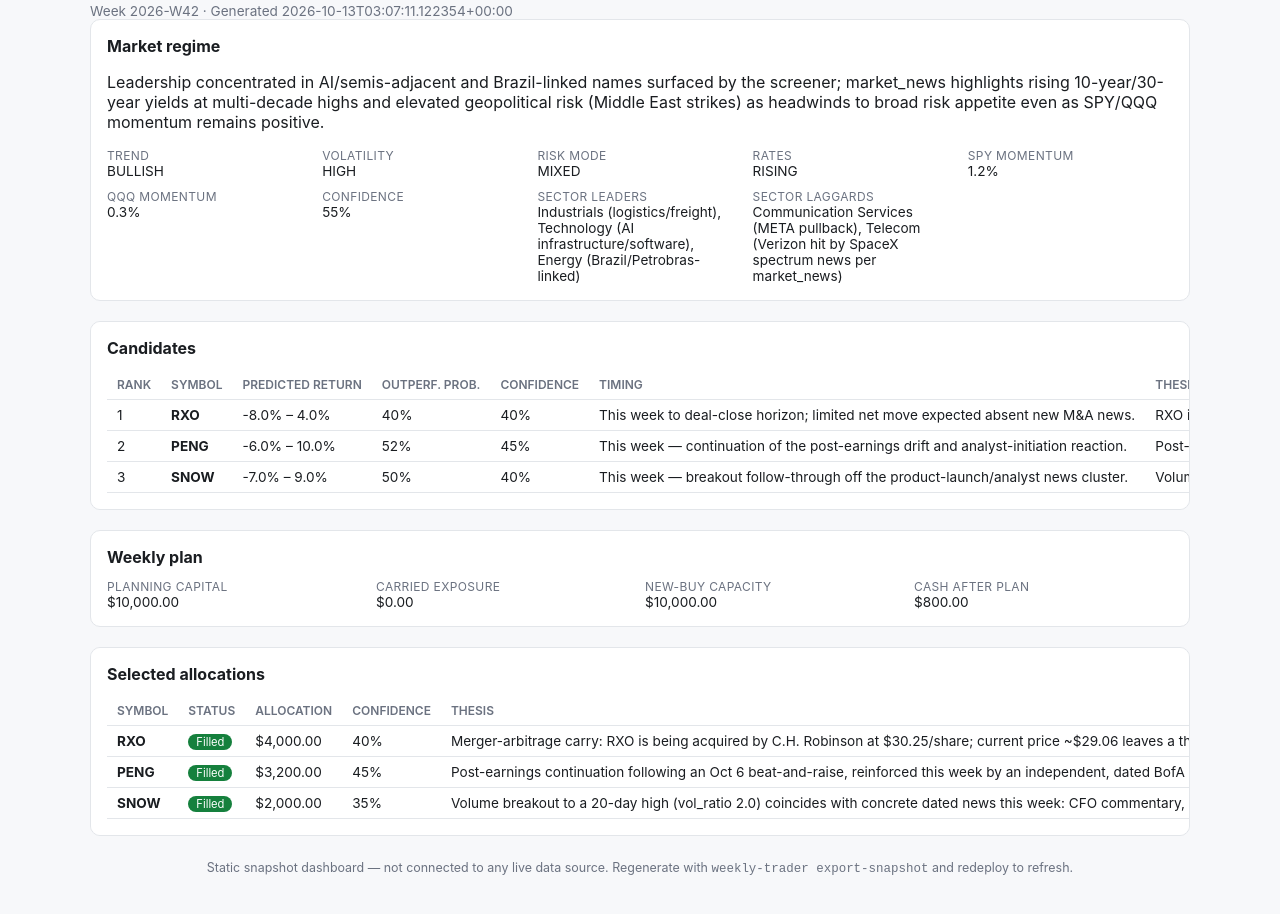
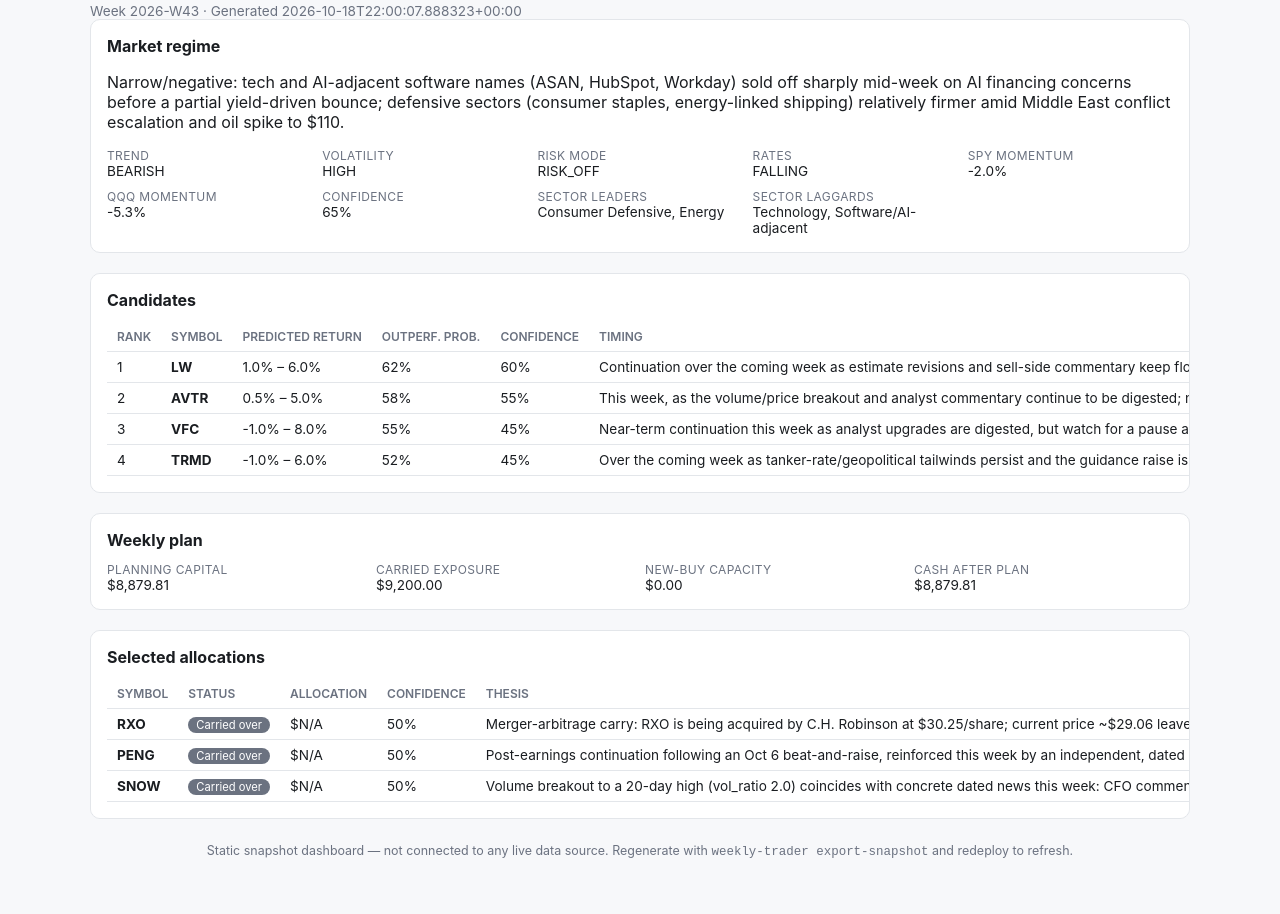
Before and after one commit to ashwin1224/rhood-trader, a plain HTML site: page index.html in a window 1280 px wide. Shown: the part 1188-2102 px from the top of the page. Drawn offline with nearby package versions, Linux system fonts and the light colour scheme.

Commit message:
Update snapshot 2026-10-18 22:02:36Z

```diff
--- a/latest_research_report.html
+++ b/latest_research_report.html
@@ -1,18 +1,18 @@
-<div class="meta">Week 2026-W42 · Generated 2026-10-13T03:07:11.122354+00:00</div>
+<div class="meta">Week 2026-W43 · Generated 2026-10-18T22:00:07.888323+00:00</div>
 
 <div class="panel">
   <h2>Market regime</h2>
-  <p>Leadership concentrated in AI/semis-adjacent and Brazil-linked names surfaced by the screener; market_news highlights rising 10-year/30-year yields at multi-decade highs and elevated geopolitical risk (Middle East strikes) as headwinds to broad risk appetite even as SPY/QQQ momentum remains positive.</p>
+  <p>Narrow/negative: tech and AI-adjacent software names (ASAN, HubSpot, Workday) sold off sharply mid-week on AI financing concerns before a partial yield-driven bounce; defensive sectors (consumer staples, energy-linked shipping) relatively firmer amid Middle East conflict escalation and oil spike to $110.</p>
   <div class="kv">
-    <div><span>Trend</span>BULLISH</div>
+    <div><span>Trend</span>BEARISH</div>
     <div><span>Volatility</span>HIGH</div>
-    <div><span>Risk mode</span>MIXED</div>
-    <div><span>Rates</span>RISING</div>
-    <div><span>SPY momentum</span>1.2%</div>
-    <div><span>QQQ momentum</span>0.3%</div>
-    <div><span>Confidence</span>55%</div>
-    <div><span>Sector leaders</span>Industrials (logistics/freight), Technology (AI infrastructure/software), Energy (Brazil/Petrobras-linked)</div>
-    <div><span>Sector laggards</span>Communication Services (META pullback), Telecom (Verizon hit by SpaceX spectrum news per market_news)</div>
+    <div><span>Risk mode</span>RISK_OFF</div>
+    <div><span>Rates</span>FALLING</div>
+    <div><span>SPY momentum</span>-2.0%</div>
+    <div><span>QQQ momentum</span>-5.3%</div>
+    <div><span>Confidence</span>65%</div>
+    <div><span>Sector leaders</span>Consumer Defensive, Energy</div>
+    <div><span>Sector laggards</span>Technology, Software/AI-adjacent</div>
   </div>
 </div>
 
@@ -27,33 +27,43 @@
         <tbody>
         <tr>
           <td>1</td>
-          <td><strong>RXO</strong></td>
-          <td>-8.0% – 4.0%</td>
-          <td>40%</td>
-          <td>40%</td>
-          <td>This week to deal-close horizon; limited net move expected absent new M&amp;A news.</td>
-          <td>RXO is being acquired by C.H. Robinson at $30.25/share (deal-anchored fair value ~$26.23, current price ~$29.06); the stock&#x27;s #1-ranked momentum and rs_improvement bucket placement reflects merger-arb convergence rather than organic momentum that can keep extending. With the price already near the deal terms, the remaining spread is thin and the &#x27;thesis&#x27; is really a low-volatility arb carry into the close, not a fresh breakout.</td>
-          <td>Deal-related: regulatory/closing risk or renegotiation could move the stock sharply either way; also the stock is within ~4% of the $30.25 takeout price, capping upside while leaving event risk on the downside if the deal falters. News flags are mixed (&#x27;3 reasons to avoid&#x27;).</td>
+          <td><strong>LW</strong></td>
+          <td>1.0% – 6.0%</td>
+          <td>62%</td>
+          <td>60%</td>
+          <td>Continuation over the coming week as estimate revisions and sell-side commentary keep flowing; no earnings event in-window.</td>
+          <td>Post-earnings continuation in a defensive staples name: Oct 6 beat-and-raise has driven a durable, broadly-confirmed re-rating (independent analyst and estimate-revision coverage agree), and the stock sits in a sector that is holding up better than tech in the current risk-off tape.</td>
+          <td>Already up ~13% since the print and 99th-percentile on several short-term return metrics; a reversion/profit-taking pullback is possible, and no fresh catalyst is scheduled this week to extend the move further.</td>
         </tr>
         <tr>
           <td>2</td>
-          <td><strong>PENG</strong></td>
-          <td>-6.0% – 10.0%</td>
-          <td>52%</td>
-          <td>45%</td>
-          <td>This week — continuation of the post-earnings drift and analyst-initiation reaction.</td>
-          <td>Post-earnings continuation: PENG beat and raised guidance on Oct 6 (pm), gapped up (event_gap +4.9%), and has kept rallying (+24% over 10d, +6.6% last session) on fresh sell-side validation including a BofA initiation at $100 PT (Buy) on AI memory demand. Multiple independent analyst notes this week (BofA initiation, bullish Seeking Alpha piece) corroborate the screener&#x27;s post_event and momentum bucket placement.</td>
-          <td>Extended short-term (+49% in 20d, gap_last pct 99.93) raises pullback/mean-reversion risk; no near-term earnings catalyst to reload the move, so continuation depends purely on sustained buyer interest and further sell-side follow-through.</td>
+          <td><strong>AVTR</strong></td>
+          <td>0.5% – 5.0%</td>
+          <td>58%</td>
+          <td>55%</td>
+          <td>This week, as the volume/price breakout and analyst commentary continue to be digested; no earnings event in the supplied window.</td>
+          <td>Volume breakout corroborated by fresh fundamental support: a turnaround narrative (new management plan) plus two analyst price-target raises this week, in an established uptrend near its 20-day high; healthcare/life-sciences tools sector is less exposed to the AI/tech rotation risk.</td>
+          <td>Price near $16.4 vs raised PTs of $15-17 means limited headroom if analysts are right; also a &#x27;Reasons to Sell&#x27; article flags the stock may already reflect good news after an 89% six-month run.</td>
         </tr>
         <tr>
           <td>3</td>
-          <td><strong>SNOW</strong></td>
-          <td>-7.0% – 9.0%</td>
-          <td>50%</td>
-          <td>40%</td>
-          <td>This week — breakout follow-through off the product-launch/analyst news cluster.</td>
-          <td>Volume breakout at a 20-day high (vol_ratio 2.0, pct 98.5) coincides with concrete, dated news this week: a CFO commentary piece, a new Agentic Marketplace Discovery product launch, and &#x27;Stock of the Day&#x27; coverage citing accelerating 35% revenue growth — giving the breakout an identifiable, recent driver rather than a pure technical signal.</td>
-          <td>No company-specific earnings catalyst scheduled in the research provided (none listed in upcoming_events), so the move must be sustained by sentiment and sector (AI software) flows; broader AI-stock volatility (noted in market_news chip-sector unease) could reverse the breakout quickly.</td>
+          <td><strong>VFC</strong></td>
+          <td>-1.0% – 8.0%</td>
+          <td>55%</td>
+          <td>45%</td>
+          <td>Near-term continuation this week as analyst upgrades are digested, but watch for a pause after such a sharp run.</td>
+          <td>Turnaround catalyst this week (two upgrades, Vans stabilization commentary, raised outlook) combined with extreme momentum confirmation; a name actively re-rating off a depressed base.</td>
+          <td>Extended short-term (ret_5d/ret_10d/ret_20d all near-max percentile) in a volatile consumer discretionary name with a &#x27;Hold&#x27;/$12.5 target counterpoint in the same news flow, and general risk-off tape could hit high-beta discretionary names hardest.</td>
+        </tr>
+        <tr>
+          <td>4</td>
+          <td><strong>TRMD</strong></td>
+          <td>-1.0% – 6.0%</td>
+          <td>52%</td>
+          <td>45%</td>
+          <td>Over the coming week as tanker-rate/geopolitical tailwinds persist and the guidance raise is more fully digested by the market.</td>
+          <td>Sector tailwind from escalating Middle East tensions pushing freight/tanker rates and oil prices higher, plus a direct company guidance raise (FY26 TCE) issued days ago; current pullback within an established uptrend offers a reasonable entry.</td>
+          <td>This week&#x27;s excess_5d_sector and rs_change are negative, meaning the stock has lagged its own sector recently despite the guidance raise - the market hasn&#x27;t yet rewarded the news, and geopolitical catalysts (Hormuz/Houthi activity) can reverse sharply on any de-escalation headline.</td>
         </tr></tbody>
       </table>
 </div>
@@ -61,10 +71,10 @@
 <div class="panel">
   <h2>Weekly plan</h2>
   <div class="kv">
-    <div><span>Planning capital</span>$10,000.00</div>
-    <div><span>Carried exposure</span>$0.00</div>
-    <div><span>New-buy capacity</span>$10,000.00</div>
-    <div><span>Cash after plan</span>$800.00</div>
+    <div><span>Planning capital</span>$8,879.81</div>
+    <div><span>Carried exposure</span>$9,200.00</div>
+    <div><span>New-buy capacity</span>$0.00</div>
+    <div><span>Cash after plan</span>$8,879.81</div>
   </div>
 </div>
 
@@ -76,25 +86,25 @@
         <tbody>
         <tr>
           <td><strong>RXO</strong></td>
-          <td><span class="tag tag-filled">Filled</span></td>
-          <td>$4,000.00</td>
-          <td>40%</td>
+          <td><span class="tag tag-carryover">Carried over</span></td>
+          <td>$N/A</td>
+          <td>50%</td>
           <td>Merger-arbitrage carry: RXO is being acquired by C.H. Robinson at $30.25/share; current price ~$29.06 leaves a thin but relatively low-volatility spread to capture into deal close. This is an event-bounded, deal-anchored thesis rather than organic momentum, giving it a distinct, less market-correlated risk/reward than the other two candidates.</td>
           <td>Deal-related: regulatory/closing risk or renegotiation could move the stock sharply either way; also the stock is within ~4% of the $30.25 takeout price, capping upside while leaving event risk on the downside if the deal falters. News flags are mixed (&#x27;3 reasons to avoid&#x27;).</td>
         </tr>
         <tr>
           <td><strong>PENG</strong></td>
-          <td><span class="tag tag-filled">Filled</span></td>
-          <td>$3,200.00</td>
-          <td>45%</td>
+          <td><span class="tag tag-carryover">Carried over</span></td>
+          <td>$N/A</td>
+          <td>50%</td>
           <td>Post-earnings continuation following an Oct 6 beat-and-raise, reinforced this week by an independent, dated BofA initiation (Buy, $100 PT) on AI memory demand. Fresh sell-side validation plus continued price strength (+6.6% last session, +24% over 10d) supports a standalone continuation thesis distinct from pure screener momentum.</td>
           <td>Extended short-term (+49% in 20d, gap_last pct 99.93) raises pullback/mean-reversion risk; no near-term earnings catalyst to reload the move, so continuation depends purely on sustained buyer interest and further sell-side follow-through.</td>
         </tr>
         <tr>
           <td><strong>SNOW</strong></td>
-          <td><span class="tag tag-filled">Filled</span></td>
-          <td>$2,000.00</td>
-          <td>35%</td>
+          <td><span class="tag tag-carryover">Carried over</span></td>
+          <td>$N/A</td>
+          <td>50%</td>
           <td>Volume breakout to a 20-day high (vol_ratio 2.0) coincides with concrete dated news this week: CFO commentary, a new Agentic Marketplace Discovery product launch, and media coverage citing accelerating ~35% revenue growth. Sized smaller than PENG given overlapping AI-theme exposure and the lack of a scheduled near-term catalyst to extend the move.</td>
           <td>No company-specific earnings catalyst scheduled in the research provided (none listed in upcoming_events), so the move must be sustained by sentiment and sector (AI software) flows; broader AI-stock volatility (noted in market_news chip-sector unease) could reverse the breakout quickly.</td>
         </tr></tbody>
--- a/snapshot.json
+++ b/snapshot.json
@@ -1,9 +1,9 @@
 {
-  "generated_at": "2026-10-15T20:33:17.868698+00:00",
-  "as_of_date": "2026-10-15",
+  "generated_at": "2026-10-18T22:00:07.888323+00:00",
+  "as_of_date": "2026-10-18",
   "summary": {
     "current": {
-      "equity": 10108.420494,
+      "equity": 8879.812483,
       "cash": 799.999826,
       "open_positions": 3,
       "total_realized_pnl": 0
@@ -29,27 +29,32 @@
       "date": "2026-10-13T07:07:11.122354+00:00",
       "equity": 10108.420494,
       "cash": 799.999826
+    },
+    {
+      "date": "2026-10-19T02:00:07.888323+00:00",
+      "equity": 8879.812483,
+      "cash": 799.999826
     }
   ],
   "pnl_by_day": [],
   "positions_open": [
     {
       "symbol": "RXO",
-      "status": "OPEN",
+      "status": "CARRIED",
       "quantity": 138.744364,
       "entry_price": 28.83,
       "opened_date": "2026-10-12"
     },
     {
       "symbol": "PENG",
-      "status": "EXIT_RECOMMENDED",
+      "status": "CARRIED",
       "quantity": 41.808205,
       "entry_price": 76.54,
       "opened_date": "2026-10-12"
     },
     {
       "symbol": "SNOW",
-      "status": "EXIT_RECOMMENDED",
+      "status": "CARRIED",
       "quantity": 5.603654,
       "entry_price": 356.91,
       "opened_date": "2026-10-12"
```
